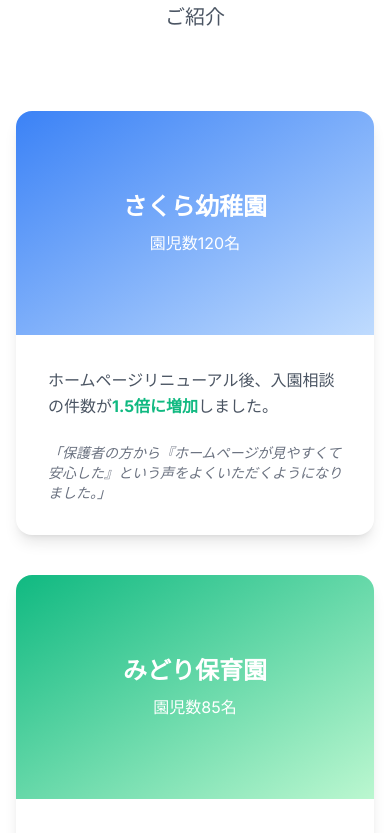
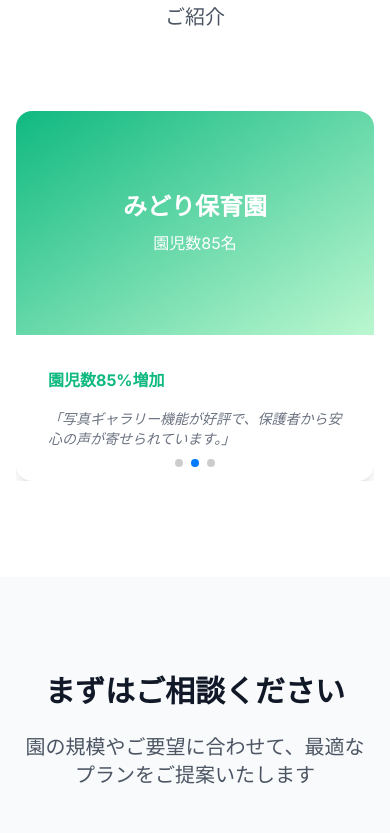
Before and after one commit to infoblueleafstudio-ux/leaf.com, a Next.js app: page / in a window 390 px wide. Shown: the part 2869-3702 px from the top of the page. Built offline with nearby package versions, Linux system fonts and the light colour scheme.

Commit message:
feat: make case studies section responsive

```diff
--- a/app/page.tsx
+++ b/app/page.tsx
@@ -2,6 +2,10 @@
 
 import React, { useEffect, useState } from 'react';
 import { Globe, Smartphone, Headphones, CircleCheck as CheckCircle, Star, ArrowRight, Menu, X } from 'lucide-react';
+import { Swiper, SwiperSlide } from 'swiper/react';
+import { Autoplay, Pagination } from 'swiper/modules';
+import 'swiper/css';
+import 'swiper/css/pagination';
 
 export default function HomePage() {
   const [isVisible, setIsVisible] = useState(false);
@@ -229,8 +233,27 @@ export default function HomePage() {
             </p>
           </div>
 
-          <div className="grid md:grid-cols-3 gap-10">
-            <div className="bg-white rounded-2xl shadow-lg overflow-hidden hover:shadow-xl hover:-translate-y-2 transition-all duration-300 animate-on-scroll">
+          <Swiper
+            modules={[Autoplay, Pagination]}
+            spaceBetween={30}
+            slidesPerView={1}
+            breakpoints={{
+              768: {
+                slidesPerView: 3,
+                spaceBetween: 30,
+              },
+            }}
+            autoplay={{
+              delay: 3000,
+              disableOnInteraction: false,
+            }}
+            pagination={{
+              clickable: true,
+            }}
+            className="mySwiper"
+          >
+            <SwiperSlide>
+              <div className="bg-white rounded-2xl shadow-lg overflow-hidden hover:shadow-xl hover:-translate-y-2 transition-all duration-300">
                 <div className="h-56 bg-gradient-to-br from-primary-blue to-blue-200 flex items-center justify-center">
                   <div className="text-white text-center">
                     <h4 className="text-2xl font-bold mb-2">さくら幼稚園</h4>
@@ -238,16 +261,18 @@ export default function HomePage() {
                   </div>
                 </div>
                 <div className="p-8">
-                <p className="text-gray-600 mb-6 leading-relaxed">
-                  ホームページリニューアル後、入園相談の件数が<span className="font-bold text-primary-green">1.5倍に増加</span>しました。
+                  <p className="text-gray-600 mb-4 leading-relaxed">
+                    <span className="font-bold text-primary-green">入園希望者120%増加</span>
                   </p>
                   <p className="text-sm text-gray-500 italic">
-                  「保護者の方から『ホームページが見やすくて安心した』という声をよくいただくようになりました。」
+                    「ホームページリニューアル後、問い合わせ件数が倍増しました。」
                   </p>
                 </div>
               </div>
+            </SwiperSlide>
 
-            <div className="bg-white rounded-2xl shadow-lg overflow-hidden hover:shadow-xl hover:-translate-y-2 transition-all duration-300 animate-on-scroll">
+            <SwiperSlide>
+              <div className="bg-white rounded-2xl shadow-lg overflow-hidden hover:shadow-xl hover:-translate-y-2 transition-all duration-300">
                 <div className="h-56 bg-gradient-to-br from-primary-green to-green-200 flex items-center justify-center">
                   <div className="text-white text-center">
                     <h4 className="text-2xl font-bold mb-2">みどり保育園</h4>
@@ -255,16 +280,18 @@ export default function HomePage() {
                   </div>
                 </div>
                 <div className="p-8">
-                <p className="text-gray-600 mb-6 leading-relaxed">
-                  PWAアプリの導入により、保護者の<span className="font-bold text-primary-green">満足度が大幅に向上</span>しました。
+                  <p className="text-gray-600 mb-4 leading-relaxed">
+                    <span className="font-bold text-primary-green">園児数85%増加</span>
                   </p>
                   <p className="text-sm text-gray-500 italic">
-                  「お便り配信が楽になり、保護者との連絡もスムーズになりました。」
+                    「写真ギャラリー機能が好評で、保護者から安心の声が寄せられています。」
                   </p>
                 </div>
               </div>
+            </SwiperSlide>
 
-            <div className="bg-white rounded-2xl shadow-lg overflow-hidden hover:shadow-xl hover:-translate-y-2 transition-all duration-300 animate-on-scroll">
+            <SwiperSlide>
+              <div className="bg-white rounded-2xl shadow-lg overflow-hidden hover:shadow-xl hover:-translate-y-2 transition-all duration-300">
                 <div className="h-56 bg-gradient-to-br from-primary-blue to-blue-200 flex items-center justify-center">
                   <div className="text-white text-center">
                     <h4 className="text-2xl font-bold mb-2">ひまわり幼稚園</h4>
@@ -272,15 +299,16 @@ export default function HomePage() {
                   </div>
                 </div>
                 <div className="p-8">
-                <p className="text-gray-600 mb-6 leading-relaxed">
-                  総合的なデジタル化により、<span className="font-bold text-primary-green">業務効率が40%向上</span>しました。
+                  <p className="text-gray-600 mb-4 leading-relaxed">
+                    <span className="font-bold text-primary-green">入園希望者200%増加</span>
                   </p>
                   <p className="text-sm text-gray-500 italic">
-                  「先生たちの事務作業が軽減され、子どもたちと向き合う時間が増えました。」
+                    「ブログ更新機能を導入し、園の日常が伝わりやすくなりました。」
                   </p>
                 </div>
               </div>
-          </div>
+            </SwiperSlide>
+          </Swiper>
         </div>
       </section>
 
--- a/package.json
+++ b/package.json
@@ -63,6 +63,7 @@
     "react-resizable-panels": "^2.1.3",
     "recharts": "^2.12.7",
     "sonner": "^1.5.0",
+    "swiper": "^12.0.2",
     "tailwind-merge": "^2.5.2",
     "tailwindcss": "3.3.3",
     "tailwindcss-animate": "^1.0.7",
```
Also changed, not shown: 1 other file (tests, documents, lock files or other folders). Lines whose indentation alone changed are shown as unchanged.
